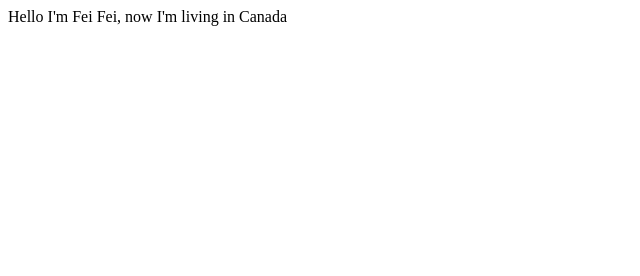
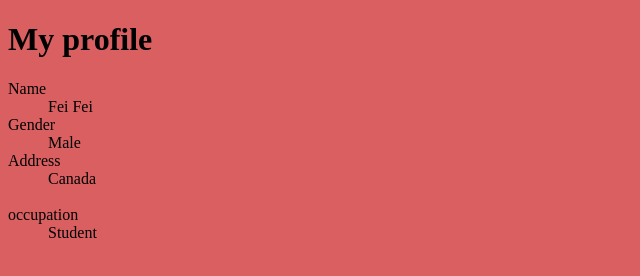
Before and after one commit to fei-fei-usm/fei-fei-usm.github.io, a plain HTML site: page index.html in a window 1280 px wide. Shown: the whole page, without its empty margins (0-640 px from the left). Drawn offline with Linux system fonts and the light colour scheme.

Commit message:
Update index.html

```diff
--- a/index.html
+++ b/index.html
@@ -1 +1,28 @@
-Hello I'm Fei Fei, now I'm living in Canada
+<!doctype html>
+<html>
+<head>
+<meta charset="utf-8">
+<title>Fei Fei</title>
+<style type="text/css">
+body {
+	background-color: rgba(217,95,97,1);
+}
+</style>
+</head>
+
+<body>
+<h1>My profile</h1>  <!--定义一级标题-->
+	<dl>
+	  <dt>Name</dt>
+			<dd>Fei Fei</dd>
+	  <dt>Gender</dt>
+		    <dd>Male</dd>
+		<dt>Address</dt>
+			<dd>Canada</dd><br>
+		<dt>occupation</dt>
+			<dd>Student</dd>
+</dl>
+
+
+
+</body>
```
